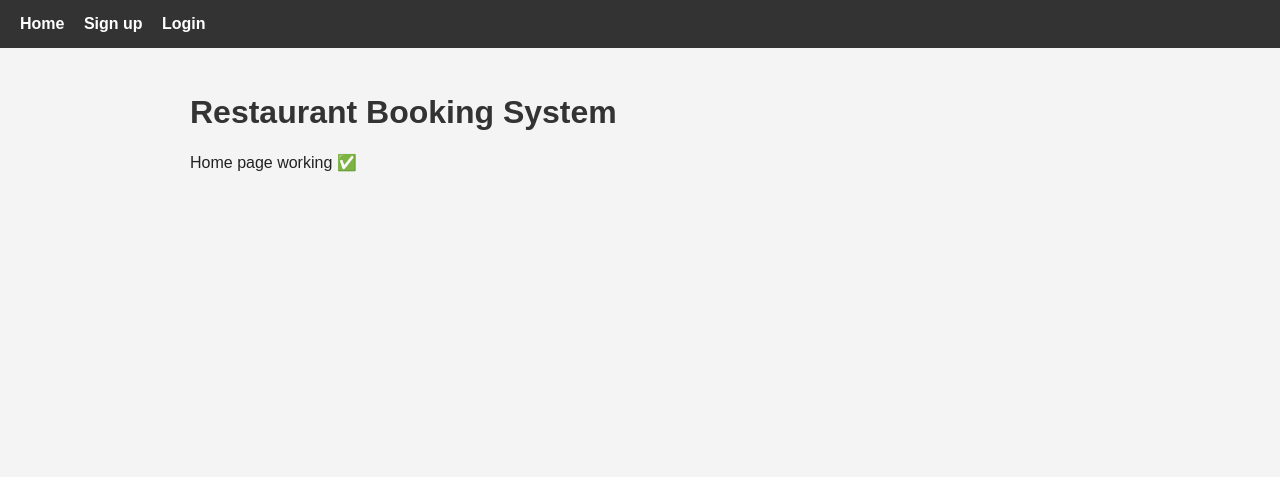
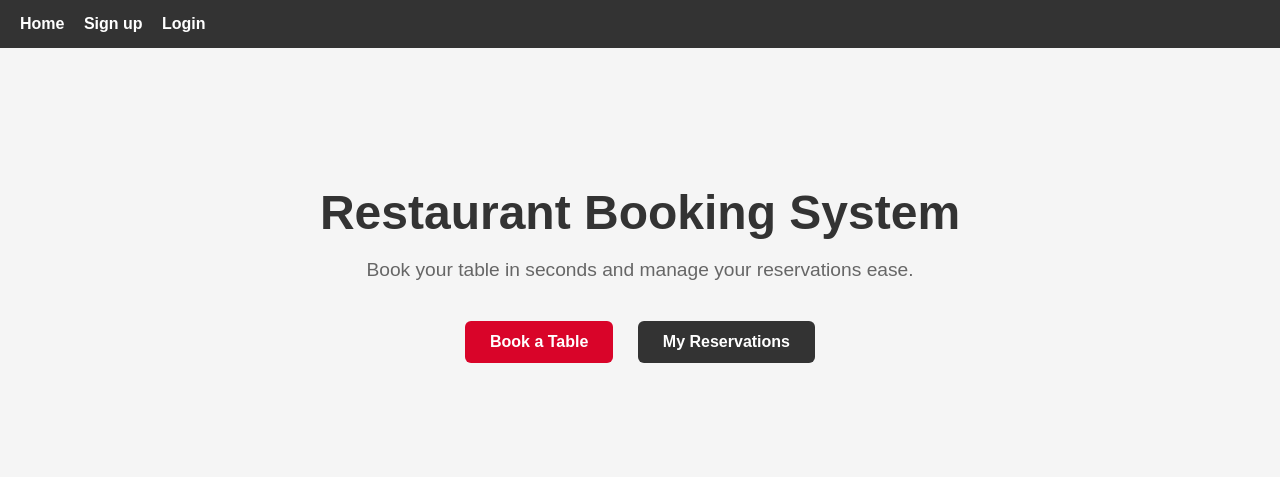
Before and after one commit to OviO17/restaurant-booking-system, a Django app: page / in a window 1280 px wide. Shown: the top 477 px of the page. Run offline with Django 5.2, Linux system fonts and the light colour scheme.

Commit message:
Improve homepage UI with hero section and buttons

```diff
--- a/bookings/static/bookings/css/style.css
+++ b/bookings/static/bookings/css/style.css
@@ -136,6 +136,60 @@ button:hover {
   border-radius: 5px;
 }
 
+body {
+    font-family: Arial, sans-serif;
+    background-color: #f5f5f5;
+    margin: 0;
+}
+
+.hero {
+    text-align: center;
+    padding: 80px 20px;
+}
+
+.hero h1 {
+    font-size: 3rem;
+    margin-bottom: 10px;
+    color: #333;
+}
+
+.hero p {
+    font-size: 1.2rem;
+    color: #666;
+    margin-bottom: 30px;
+}
+
+.hero-buttons {
+    margin-top: 20px;
+}
+
+.btn {
+    padding: 12px 25px;
+    margin: 10px;
+    text-decoration: none;
+    border-radius: 6px;
+    font-weight: bold;
+    display: inline-block;
+}
+
+.btn.primary {
+    background-color: #d90429;
+    color: white;
+}
+
+.btn.primary:hover {
+    background-color: #a0031f;
+}
+
+.btn.secondary {
+    background-color: #333;
+    color: white;
+}
+
+.btn.secondary:hover {
+    background-color: #555;
+}
+
 /* Responsive design */
 @media screen and (max-width: 600px) {
   nav a,
--- a/bookings/templates/bookings/home.html
+++ b/bookings/templates/bookings/home.html
@@ -1,16 +1,13 @@
-<!doctype html>
-<html lang="en">
-  <head>
-    <meta charset="utf-8">
-    <meta name="viewport" content="width=device-width, initial-scale=1">
-    <title>Restaurant Booking</title>
-  </head>
-  <body>
-   {% extends "bookings/base.html" %}
-{% block title %}Home{% endblock %}
+{% extends "bookings/base.html" %}
+
 {% block content %}
-  <h1>Restaurant Booking System</h1>
-  <p>Home page working ✅</p>
+<div class="hero">
+    <h1>Restaurant Booking System</h1>
+    <p>Book your table in seconds and manage your reservations ease.</p>
+
+    <div class="hero-buttons">
+        <a href="{% url 'book_table' %}" class="btn primary">Book a Table</a>
+        <a href="{% url 'my_reservations' %}" class="btn secondary">My Reservations</a>
+    </div>
+</div>
 {% endblock %}
-  </body>
-</html>
```
